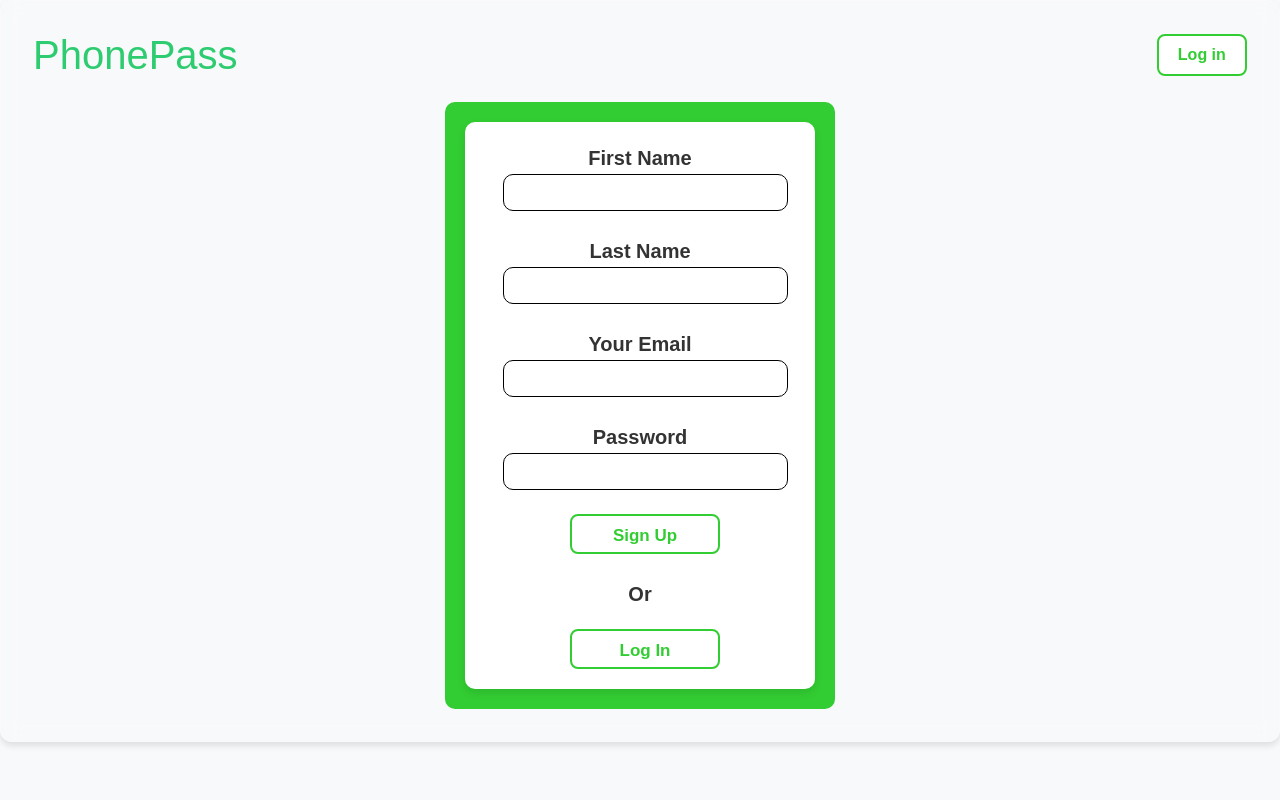
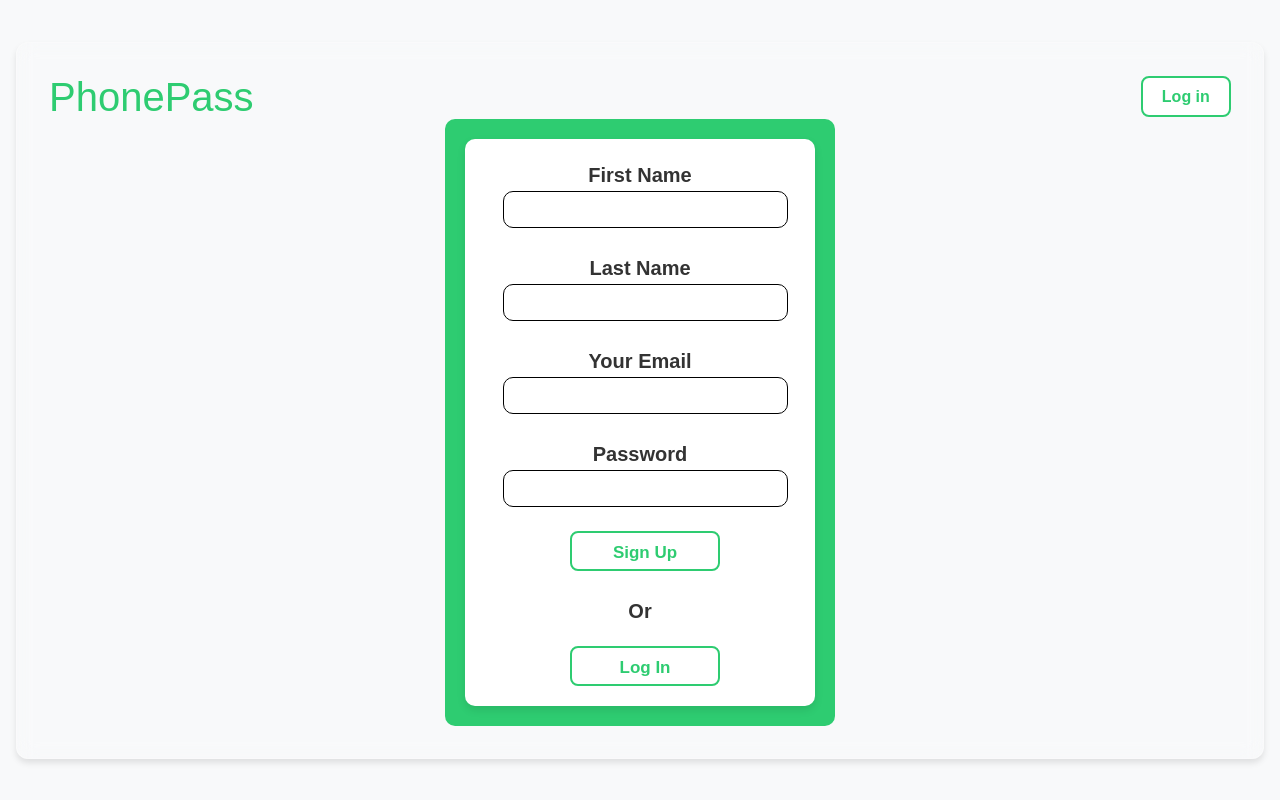
Before and after one commit to cyrusblake/phone-pass, a React (Vite) app in the folder phone-pass-app/: page /signup in a window 1280 px wide. Built offline with nearby package versions, Linux system fonts and the light colour scheme; no server answers.

Commit message:
more changes

```diff
--- a/phone-pass-app/src/App.css
+++ b/phone-pass-app/src/App.css
@@ -1,19 +1,21 @@
-/* Ensure the body has no white background */
 body {
-  /* background-color: transparent; */
   margin: 0;
   padding: 0;
-  /* background-image: url('./assets/clear.gif');  */
+  min-height: 100vh; /* Ensure body takes full viewport height */
+  display: flex; /* Use flexbox for centering */
+  justify-content: center; /* Center horizontally */
+  align-items: center; /* Center vertically */
+  /* background-image: url('./assets/fog.gif');  */
   background-size: cover;
   background-position: center;
   background-repeat: no-repeat;
   background-attachment: fixed;
 }
 
-/* Ensure #root has a frosted glass effect */
+/* Ensure #root has a frosted glass effect and is centered */
 #root {
+  width: 100%;
   max-width: 1280px;
-  margin: 0 auto;
   padding: 2rem;
   text-align: center;
   background-color: rgba(255, 255, 255, 0.1);
@@ -21,9 +23,10 @@ body {
   border-radius: 12px;
   border: 1px solid rgba(255, 255, 255, 0.2);
   box-shadow: 0 4px 6px rgba(0, 0, 0, 0.1);
+  margin: 1rem; /* Add some margin for smaller screens */
 }
 
-/* Rest of your CSS */
+/* Rest of your existing CSS remains the same */
 .logo {
   height: 6em;
   padding: 1.5em;
@@ -54,15 +57,6 @@ body {
   }
 }
 
-/* .card {
-  padding: 2em;
-  background-color: rgba(255, 255, 255, 0.1);
-  backdrop-filter: blur(5px);
-  border-radius: 8px;
-  border: 1px solid rgba(255, 255, 255, 0.2);
-  box-shadow: 0 2px 4px rgba(0, 0, 0, 0.1);
-} */
-
 .read-the-docs {
   color: #888;
 }
@@ -77,10 +71,6 @@ body {
     height: 4em;
     padding: 1em;
   }
-
-  .card {
-    padding: 1em;
-  }
 }
 
 @media (max-width: 480px) {
@@ -92,8 +82,4 @@ body {
     height: 3em;
     padding: 0.5em;
   }
-
-  .card {
-    padding: 0.5em;
-  }
 }
--- a/phone-pass-app/src/pages/Getstarted.jsx
+++ b/phone-pass-app/src/pages/Getstarted.jsx
@@ -11,7 +11,7 @@ import {
 import { getUserProfile, createUserProfile } from '../api/firestore';
 import SigButton from '../components/SigButton';
 import Navbar from "../components/Navbar";
-// import './Login.css';
+import '../styles/components/getstarted.css';
 
 export default function GetStarted() {
     const navigate = useNavigate();
@@ -42,9 +42,11 @@ export default function GetStarted() {
             <div className="nav-container">
               <Navbar/>
             </div>
-            <div className='login-container'>
+
+            <div className='getstarted-container'>
               <h1> Welcome to PhonePass</h1>
-                <div className='login-logo'>PhonePass</div>
+              <br/>
+                <div className='login-logo'></div>
                 <div className=''>
                   <SigButton
                     onClick={() => {
--- a/phone-pass-app/src/pages/Login.jsx
+++ b/phone-pass-app/src/pages/Login.jsx
@@ -80,9 +80,9 @@ const Login = () => {
         <Navbar />
       </div>
 
+
+      <div className="signup-container">
       <div id="main">
-
-
               <div className='form-container'>
               <form className='form-box' onSubmit={handleSubmit}>
                 <h1>Your Email</h1>
@@ -119,6 +119,8 @@ const Login = () => {
 
           </div>
         </div>
+      </div>
+
 
 
     </>
--- a/phone-pass-app/src/pages/Signup.jsx
+++ b/phone-pass-app/src/pages/Signup.jsx
@@ -11,7 +11,7 @@ import {
 import { getUserProfile, createUserProfile } from '../api/firestore';
 import '../styles/components/signup.css';
 import Navbar from "../components/Navbar";
-import SigButton from '../components/SigButton';
+
 
 const Signup = () => {
   const [email, setEmail] = useState('');
@@ -61,6 +61,7 @@ const Signup = () => {
         <Navbar />
       </div>
 
+      <div className="signup-container">
           <div className='form-container'>
           <form className='form-box' onSubmit={handleSubmit}>
             <h1>First Name</h1>
@@ -112,6 +113,8 @@ const Signup = () => {
 
 
         </div>
+      </div>
+
     </>
   );
 };
--- /dev/null
+++ b/phone-pass-app/src/styles/components/getstarted.css
@@ -0,0 +1,8 @@
+.getstarted-container{
+
+    justify-content: center; /* Add this for vertical centering */
+    /* min-height: 100vh; */
+    margin: 0 auto; /* Center horizontally */
+    box-sizing: border-box; /* Include padding in width calculation */
+
+}
--- a/phone-pass-app/src/styles/components/home.css
+++ b/phone-pass-app/src/styles/components/home.css
@@ -4,7 +4,7 @@ body {
   margin: 0;
   padding: 0;
   background-color: #f8f9fa; /* Light background for better contrast */
-  transition: background-color 0.3s ease, color 0.3s ease;
+  /* transition: background-color 0.3s ease, color 0.3s ease; */
 }
 
 body.dark-mode {
@@ -14,7 +14,6 @@ body.dark-mode {
 
 h1, h2, h3 {
   margin: 0;
-  padding: 0;
 }
 
 h1 {
--- a/phone-pass-app/src/styles/components/navbar.css
+++ b/phone-pass-app/src/styles/components/navbar.css
@@ -14,9 +14,9 @@
 
 .nb {
     background-color:  white;
-    color: limegreen;
+    color: #2ecc71;
     border-color: #2ecc71;
-    border: 2px solid limegreen; /* Light gray border */
+    border: 2px solid #2ecc71; /* Light gray border */
     /* border-radius: 5px; */
 
     font-weight: bold;
@@ -25,5 +25,5 @@
 .nb:hover {
     background-color: #2ecc71; /* Green button */
     color: white; /* White text */
-    border: 2px solid limegreen; /* White border on hover */
+    border: 2px solid #2ecc71; /* White border on hover */
 }
--- a/phone-pass-app/src/styles/components/signup.css
+++ b/phone-pass-app/src/styles/components/signup.css
@@ -1,19 +1,25 @@
 /* Add this to your existing CSS */
 body, html {
-    height: 100%;
-    margin: 0;
+    /* height: 100%; */
+    /* margin: 0; */
+
   }
 
   .nav-container{
-    margin-bottom: 25px;
+    /* margin-bottom: 25px; */
   }
 
+.signup-container {
+    /* min-height: 100vh; */
+}
+
 .form-container {
+
     display: flex;
     flex-direction: column;
     align-items: center;
     justify-content: center; /* Add this for vertical centering */
-    background-color: limegreen;
+    background-color: #2ecc71;
     padding: 20px; /* Increased padding for better spacing */
     width: min-content;
     /* min-height: 100vh; */
@@ -69,16 +75,16 @@ input {
     width: 150px;
     font-size: 17px;
     margin-left: 10px;
-    color: limegreen;
+    color: #2ecc71;
     font-weight: bold;
     background-color:  white;
-    color: limegreen;
+    color: #2ecc71;
     border-color: #2ecc71;
-    border: 2px solid limegreen;
+    border: 2px solid #2ecc71;
 }
 
 #sign-up-button:hover {
     background-color: #2ecc71; /* Green button */
     color: white; /* White text */
-    border: 2px solid limegreen; /* White border on hover */
+    border: 2px solid #2ecc71; /* White border on hover */
 }
```
Lines whose indentation alone changed are shown as unchanged.
